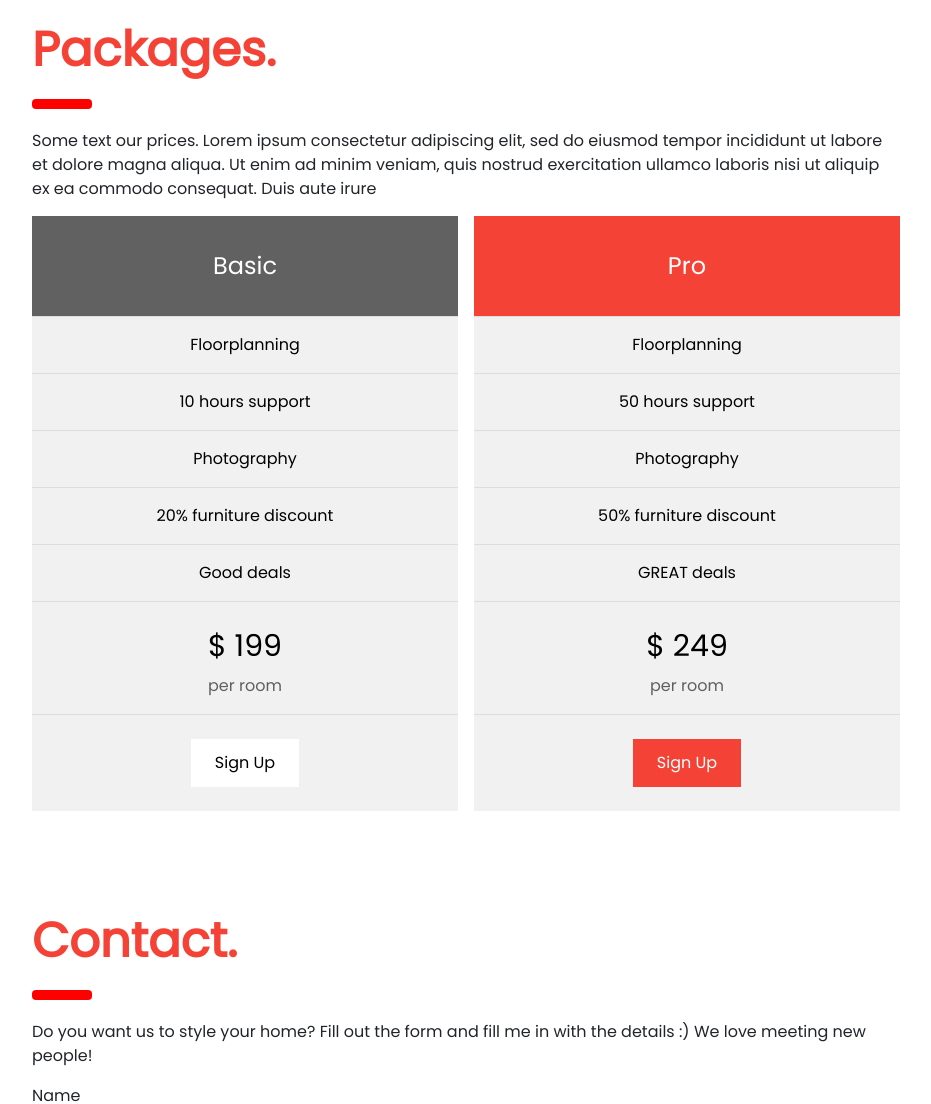
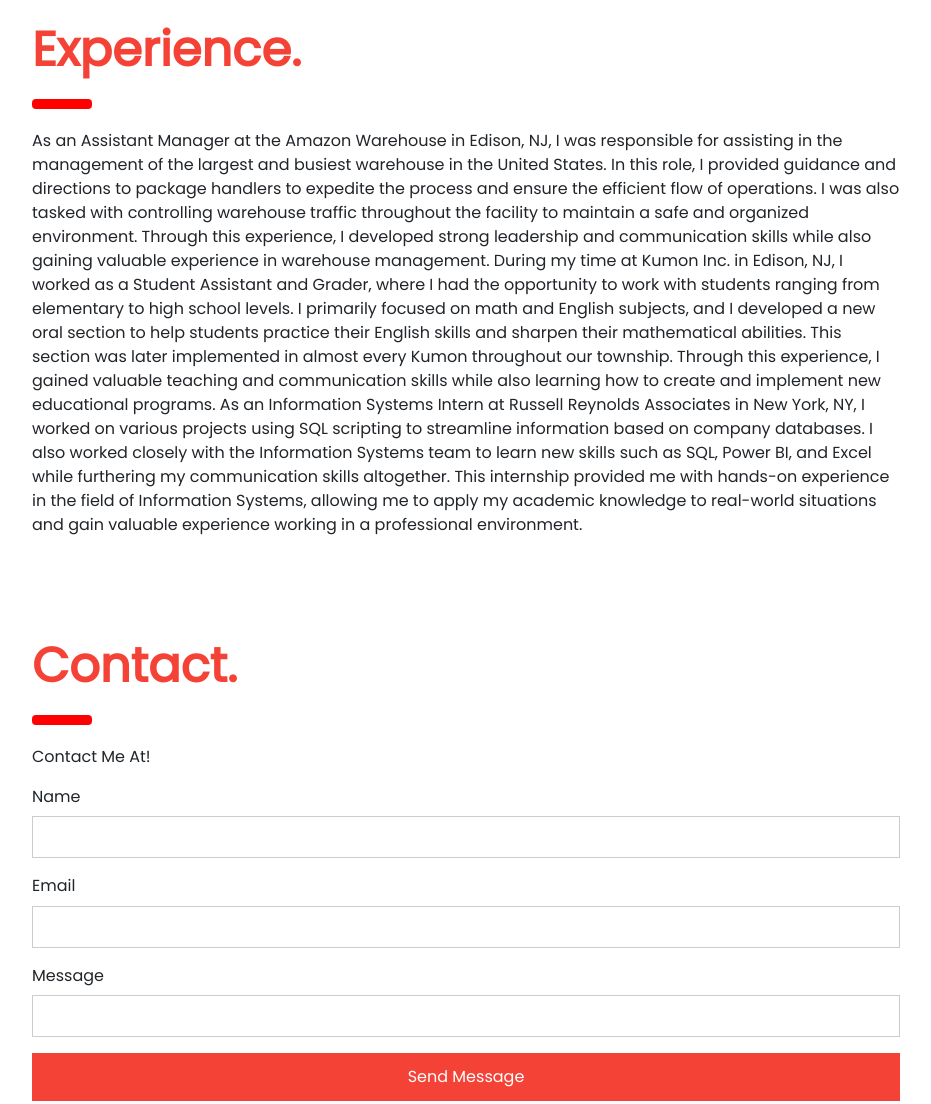
Before and after one commit to Manav0151/FinalProject_IS117, a plain HTML site: page index.html in a window 1280 px wide. Shown: the part 1520-2624 px from the top of the page, without its empty margins (324-1255 px from the left). Drawn offline with nearby package versions, Linux system fonts and the light colour scheme.

Commit message:
Experience

```diff
--- a/index.html
+++ b/index.html
@@ -137,55 +137,22 @@ body {font-size:16px;}
   </div>
 
   <!-- Packages / Pricing Tables -->
-  <div class="w3-container" id="packages" style="margin-top:75px">
-    <h1 class="w3-xxxlarge w3-text-red"><b>Packages.</b></h1>
+  <div class="w3-container" id="Experience" style="margin-top:75px">
+    <h1 class="w3-xxxlarge w3-text-red"><b>Experience.</b></h1>
     <hr style="width:50px;border:5px solid red" class="w3-round">
-    <p>Some text our prices. Lorem ipsum consectetur adipiscing elit, sed do eiusmod tempor incididunt ut labore et dolore magna aliqua. Ut enim ad minim veniam, quis nostrud exercitation ullamco laboris nisi ut aliquip ex ea commodo consequat. Duis aute irure</p>
+    <p> As an Assistant Manager at the Amazon Warehouse in Edison, NJ, I was responsible for assisting in the management of the largest and busiest warehouse in the United States. In this role, I provided guidance and directions to package handlers to expedite the process and ensure the efficient flow of operations. I was also tasked with controlling warehouse traffic throughout the facility to maintain a safe and organized environment. Through this experience, I developed strong leadership and communication skills while also gaining valuable experience in warehouse management.
+
+      During my time at Kumon Inc. in Edison, NJ, I worked as a Student Assistant and Grader, where I had the opportunity to work with students ranging from elementary to high school levels. I primarily focused on math and English subjects, and I developed a new oral section to help students practice their English skills and sharpen their mathematical abilities. This section was later implemented in almost every Kumon throughout our township. Through this experience, I gained valuable teaching and communication skills while also learning how to create and implement new educational programs.
+
+      As an Information Systems Intern at Russell Reynolds Associates in New York, NY, I worked on various projects using SQL scripting to streamline information based on company databases. I also worked closely with the Information Systems team to learn new skills such as SQL, Power BI, and Excel while furthering my communication skills altogether. This internship provided me with hands-on experience in the field of Information Systems, allowing me to apply my academic knowledge to real-world situations and gain valuable experience working in a professional environment.</p>
   </div>
 
-  <div class="w3-row-padding">
-    <div class="w3-half w3-margin-bottom">
-      <ul class="w3-ul w3-light-grey w3-center">
-        <li class="w3-dark-grey w3-xlarge w3-padding-32">Basic</li>
-        <li class="w3-padding-16">Floorplanning</li>
-        <li class="w3-padding-16">10 hours support</li>
-        <li class="w3-padding-16">Photography</li>
-        <li class="w3-padding-16">20% furniture discount</li>
-        <li class="w3-padding-16">Good deals</li>
-        <li class="w3-padding-16">
-          <h2>$ 199</h2>
-          <span class="w3-opacity">per room</span>
-        </li>
-        <li class="w3-light-grey w3-padding-24">
-          <button class="w3-button w3-white w3-padding-large w3-hover-black">Sign Up</button>
-        </li>
-      </ul>
-    </div>
-
-    <div class="w3-half">
-      <ul class="w3-ul w3-light-grey w3-center">
-        <li class="w3-red w3-xlarge w3-padding-32">Pro</li>
-        <li class="w3-padding-16">Floorplanning</li>
-        <li class="w3-padding-16">50 hours support</li>
-        <li class="w3-padding-16">Photography</li>
-        <li class="w3-padding-16">50% furniture discount</li>
-        <li class="w3-padding-16">GREAT deals</li>
-        <li class="w3-padding-16">
-          <h2>$ 249</h2>
-          <span class="w3-opacity">per room</span>
-        </li>
-        <li class="w3-light-grey w3-padding-24">
-          <button class="w3-button w3-red w3-padding-large w3-hover-black">Sign Up</button>
-        </li>
-      </ul>
-    </div>
-  </div>
 
   <!-- Contact -->
   <div class="w3-container" id="contact" style="margin-top:75px">
     <h1 class="w3-xxxlarge w3-text-red"><b>Contact.</b></h1>
     <hr style="width:50px;border:5px solid red" class="w3-round">
-    <p>Do you want us to style your home? Fill out the form and fill me in with the details :) We love meeting new people!</p>
+    <p> Contact Me At!</p>
     <form action="/action_page.php" target="_blank">
       <div class="w3-section">
         <label>Name</label>
```
